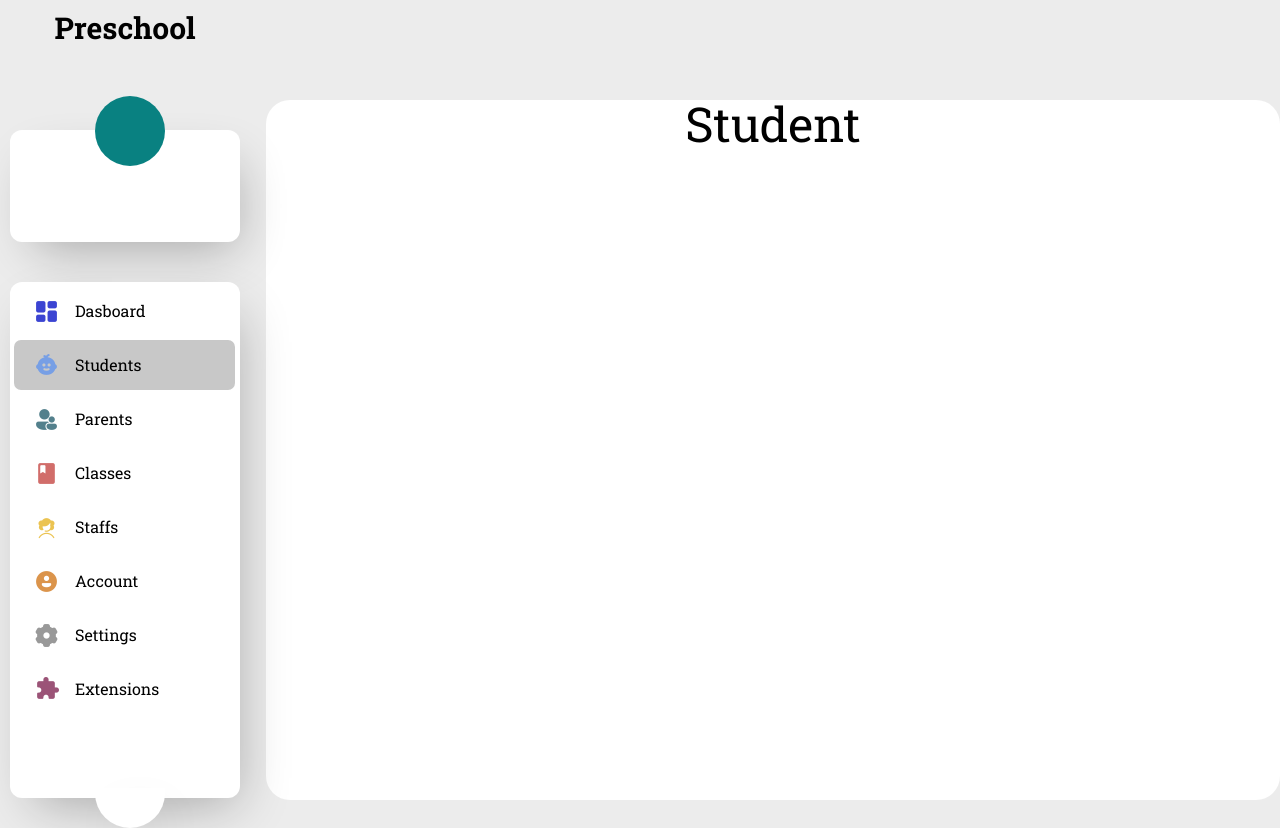
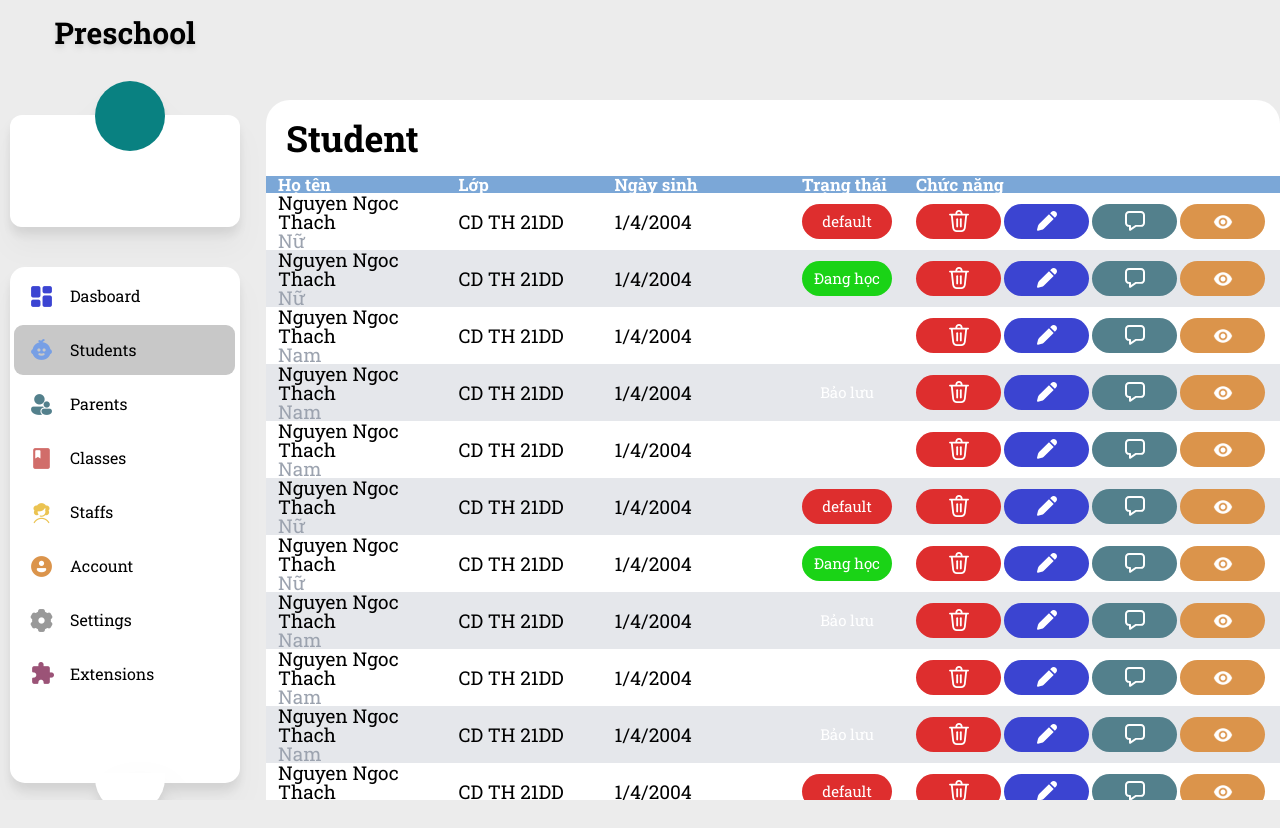
Before and after one commit to nguyenngocthach1403/preschool-system-project, a Vue app in the folder preschool_web_application/: page /students in a window 1280 px wide. After the commit the page ends 800 px from the top, so only its background shows below. Built offline with nearby package versions, Linux system fonts and the light colour scheme.

Commit message:
Thach 1:30 23/4 style: add extend border radius, height, spacing of taiwind css

```diff
--- a/preschool_web_application/src/App.vue
+++ b/preschool_web_application/src/App.vue
@@ -19,7 +19,7 @@ const closeMenu = (is) => {
 </script>
 
 <template>
- <main v-bind:class="menuStyle">
+ <main v-bind:class="menuStyle" class="overflow-y-hidden">
     <section class="menu h-screen">
         <MenuComp :menu-style="menuStyle" @close-menu="closeMenu"/>
     </section>
--- a/preschool_web_application/src/components/menu_comp.vue
+++ b/preschool_web_application/src/components/menu_comp.vue
@@ -1,21 +1,21 @@
 <template>
     <div class="menu-section bg-transparent">
         <!-- Title app -->
-        <div class="app-title text-center font-bold text-3xl bg-transparent h-20">
-            <div v-show="menuStyle === 'full-menu'">Preschool</div>
+        <div class="app-title text-center font-bold text-3xl bg-transparent h-20 mt-[5px]">
+            <div v-show="menuStyle === 'full-menu'" class="drop-shadow-md">Preschool</div>
         </div>
 
         <!-- User information -->
-        <div id="user-inf" class="h-28 bg-white my-10 rounded-xl shadow-xl">
+        <div id="user-inf" class="h-28 bg-white my-5 rounded-xl drop-shadow-xl">
             <div>
                 <div class="avatar" :class="menuStyle"></div>
             </div>
         </div>
 
         <!-- Menu list -->
-        <div class="menu-list my-10 bg-white py-1 rounded-xl shadow-xl pb-20">
+        <div class="menu-list my-10 bg-white py-1 rounded-15 drop-shadow-xl pb-20">
             <router-link v-for="item in menuItem" :key="item.name" :to="item.path">
-                <div class="menu-item">
+                <div class="menu-item h-50 pl-[15px]">
                     <div><img :src="item.icon"></div>
                     <span class="pl-4" v-show="menuStyle === 'full-menu'">{{ item.name }}</span>
                 </div>
@@ -115,10 +115,8 @@
     }
     .menu-item
     {
-        height: 50px;
         margin: 0px 5px 4px 4px;
-        border-radius: 7px;
-        padding-left: 20px;
+        border-radius: 9px;
         display: flex;
         align-items: center;
 
--- a/preschool_web_application/src/presentations/student_page/view/student_page.vue
+++ b/preschool_web_application/src/presentations/student_page/view/student_page.vue
@@ -1,19 +1,53 @@
 <template>
-    <div class="bg-white ml-4 rounded-3xl text-center text-5xl">
-        Student
+
+    <div class="bg-white ml-4 rounded-3xl text-center text-5xl h-dvh">
+        <!-- Header -->
+        <div class="text-left p-[20px] text-[36px] font-bold ">Student</div>
+
+        <!-- Search-->
+
+
+        <!-- Quick search -->
+
+        <!-- Table components -->
+        <TableComp v-bind:title-heads="titleHeads" :data-table="dataOfTable"></TableComp>
     </div>
 </template>
 
-<script lang="ts">
-import { defineComponent } from 'vue'
+<script setup>
+    /* Import component here */
+    import TableComp from '@/presentations/student_page/components/table_comp.vue'
+    import {ref} from 'vue'
 
-export default defineComponent({
-    setup () {
+    /* Another import here */
+
+    /* Data demo of Student Table */
+    const dataOfTable = ref([
+        {'avatar' : 'https://th.bing.com/th/id/OIP.62UW2I5_9IgQNmE5f305WAHaEK?w=286&h=180&c=7&r=0&o=5&pid=1.7', 'name': 'Nguyen Ngoc Thach', 'gender': 1, 'class': 'CD TH 21DD', 'birthday': '1/4/2004', 'status' :0},
+        {'avatar' : 'https://th.bing.com/th/id/OIP.62UW2I5_9IgQNmE5f305WAHaEK?w=286&h=180&c=7&r=0&o=5&pid=1.7', 'name': 'Nguyen Ngoc Thach', 'gender': 1, 'class': 'CD TH 21DD', 'birthday': '1/4/2004', 'status' :1},
+        {'avatar' : 'https://th.bing.com/th/id/OIP.62UW2I5_9IgQNmE5f305WAHaEK?w=286&h=180&c=7&r=0&o=5&pid=1.7', 'name': 'Nguyen Ngoc Thach', 'gender': 0, 'class': 'CD TH 21DD', 'birthday': '1/4/2004', 'status' :2},
+        {'avatar' : 'https://th.bing.com/th/id/OIP.62UW2I5_9IgQNmE5f305WAHaEK?w=286&h=180&c=7&r=0&o=5&pid=1.7', 'name': 'Nguyen Ngoc Thach', 'gender': 0, 'class': 'CD TH 21DD', 'birthday': '1/4/2004', 'status' :2},
+        {'avatar' : 'https://th.bing.com/th/id/OIP.62UW2I5_9IgQNmE5f305WAHaEK?w=286&h=180&c=7&r=0&o=5&pid=1.7', 'name': 'Nguyen Ngoc Thach', 'gender': 0, 'class': 'CD TH 21DD', 'birthday': '1/4/2004', 'status' :2},
+        {'avatar' : 'https://th.bing.com/th/id/OIP.62UW2I5_9IgQNmE5f305WAHaEK?w=286&h=180&c=7&r=0&o=5&pid=1.7', 'name': 'Nguyen Ngoc Thach', 'gender': 1, 'class': 'CD TH 21DD', 'birthday': '1/4/2004', 'status' :0},
+        {'avatar' : 'https://th.bing.com/th/id/OIP.62UW2I5_9IgQNmE5f305WAHaEK?w=286&h=180&c=7&r=0&o=5&pid=1.7', 'name': 'Nguyen Ngoc Thach', 'gender': 1, 'class': 'CD TH 21DD', 'birthday': '1/4/2004', 'status' :1},
+        {'avatar' : 'https://th.bing.com/th/id/OIP.62UW2I5_9IgQNmE5f305WAHaEK?w=286&h=180&c=7&r=0&o=5&pid=1.7', 'name': 'Nguyen Ngoc Thach', 'gender': 0, 'class': 'CD TH 21DD', 'birthday': '1/4/2004', 'status' :2},
+        {'avatar' : 'https://th.bing.com/th/id/OIP.62UW2I5_9IgQNmE5f305WAHaEK?w=286&h=180&c=7&r=0&o=5&pid=1.7', 'name': 'Nguyen Ngoc Thach', 'gender': 0, 'class': 'CD TH 21DD', 'birthday': '1/4/2004', 'status' :2},
+        {'avatar' : 'https://th.bing.com/th/id/OIP.62UW2I5_9IgQNmE5f305WAHaEK?w=286&h=180&c=7&r=0&o=5&pid=1.7', 'name': 'Nguyen Ngoc Thach', 'gender': 0, 'class': 'CD TH 21DD', 'birthday': '1/4/2004', 'status' :2},
+        {'avatar' : 'https://th.bing.com/th/id/OIP.62UW2I5_9IgQNmE5f305WAHaEK?w=286&h=180&c=7&r=0&o=5&pid=1.7', 'name': 'Nguyen Ngoc Thach', 'gender': 1, 'class': 'CD TH 21DD', 'birthday': '1/4/2004', 'status' :0},
+        {'avatar' : 'https://th.bing.com/th/id/OIP.62UW2I5_9IgQNmE5f305WAHaEK?w=286&h=180&c=7&r=0&o=5&pid=1.7', 'name': 'Nguyen Ngoc Thach', 'gender': 1, 'class': 'CD TH 21DD', 'birthday': '1/4/2004', 'status' :1},
+        {'avatar' : 'https://th.bing.com/th/id/OIP.62UW2I5_9IgQNmE5f305WAHaEK?w=286&h=180&c=7&r=0&o=5&pid=1.7', 'name': 'Nguyen Ngoc Thach', 'gender': 0, 'class': 'CD TH 21DD', 'birthday': '1/4/2004', 'status' :2},
+        {'avatar' : 'https://th.bing.com/th/id/OIP.62UW2I5_9IgQNmE5f305WAHaEK?w=286&h=180&c=7&r=0&o=5&pid=1.7', 'name': 'Nguyen Ngoc Thach', 'gender': 0, 'class': 'CD TH 21DD', 'birthday': '1/4/2004', 'status' :2},
+        {'avatar' : 'https://th.bing.com/th/id/OIP.62UW2I5_9IgQNmE5f305WAHaEK?w=286&h=180&c=7&r=0&o=5&pid=1.7', 'name': 'Nguyen Ngoc Thach', 'gender': 0, 'class': 'CD TH 21DD', 'birthday': '1/4/2004', 'status' :2},
+        {'avatar' : 'https://th.bing.com/th/id/OIP.62UW2I5_9IgQNmE5f305WAHaEK?w=286&h=180&c=7&r=0&o=5&pid=1.7', 'name': 'Nguyen Ngoc Thach', 'gender': 1, 'class': 'CD TH 21DD', 'birthday': '1/4/2004', 'status' :0},
+        {'avatar' : 'https://th.bing.com/th/id/OIP.62UW2I5_9IgQNmE5f305WAHaEK?w=286&h=180&c=7&r=0&o=5&pid=1.7', 'name': 'Nguyen Ngoc Thach', 'gender': 1, 'class': 'CD TH 21DD', 'birthday': '1/4/2004', 'status' :1},
+        {'avatar' : 'https://th.bing.com/th/id/OIP.62UW2I5_9IgQNmE5f305WAHaEK?w=286&h=180&c=7&r=0&o=5&pid=1.7', 'name': 'Nguyen Ngoc Thach', 'gender': 0, 'class': 'CD TH 21DD', 'birthday': '1/4/2004', 'status' :2},
+        {'avatar' : 'https://th.bing.com/th/id/OIP.62UW2I5_9IgQNmE5f305WAHaEK?w=286&h=180&c=7&r=0&o=5&pid=1.7', 'name': 'Nguyen Ngoc Thach', 'gender': 0, 'class': 'CD TH 21DD', 'birthday': '1/4/2004', 'status' :2},
+        {'avatar' : 'https://th.bing.com/th/id/OIP.62UW2I5_9IgQNmE5f305WAHaEK?w=286&h=180&c=7&r=0&o=5&pid=1.7', 'name': 'Nguyen Ngoc Thach', 'gender': 0, 'class': 'CD TH 21DD', 'birthday': '1/4/2004', 'status' :2},
+    ])
 
 
-        return {}
-    }
-})
+
+
 </script>
 
 <style scoped>
--- a/preschool_web_application/tailwind.config.js
+++ b/preschool_web_application/tailwind.config.js
@@ -8,6 +8,17 @@ export default {
     extend: {
       boxShadow: {
         'xl' : '10px 20px 50px -15px rgba(0, 0, 0, 0.3)'
+      },
+      borderRadius: {
+        '15': '15px',
+        '9' : '9px'
+      },
+      height : {
+        '50' : '50px'
+      },
+      spacing :
+      {
+        'l' : '0px 10px 0px 0px'
       }
     },
   },
```
